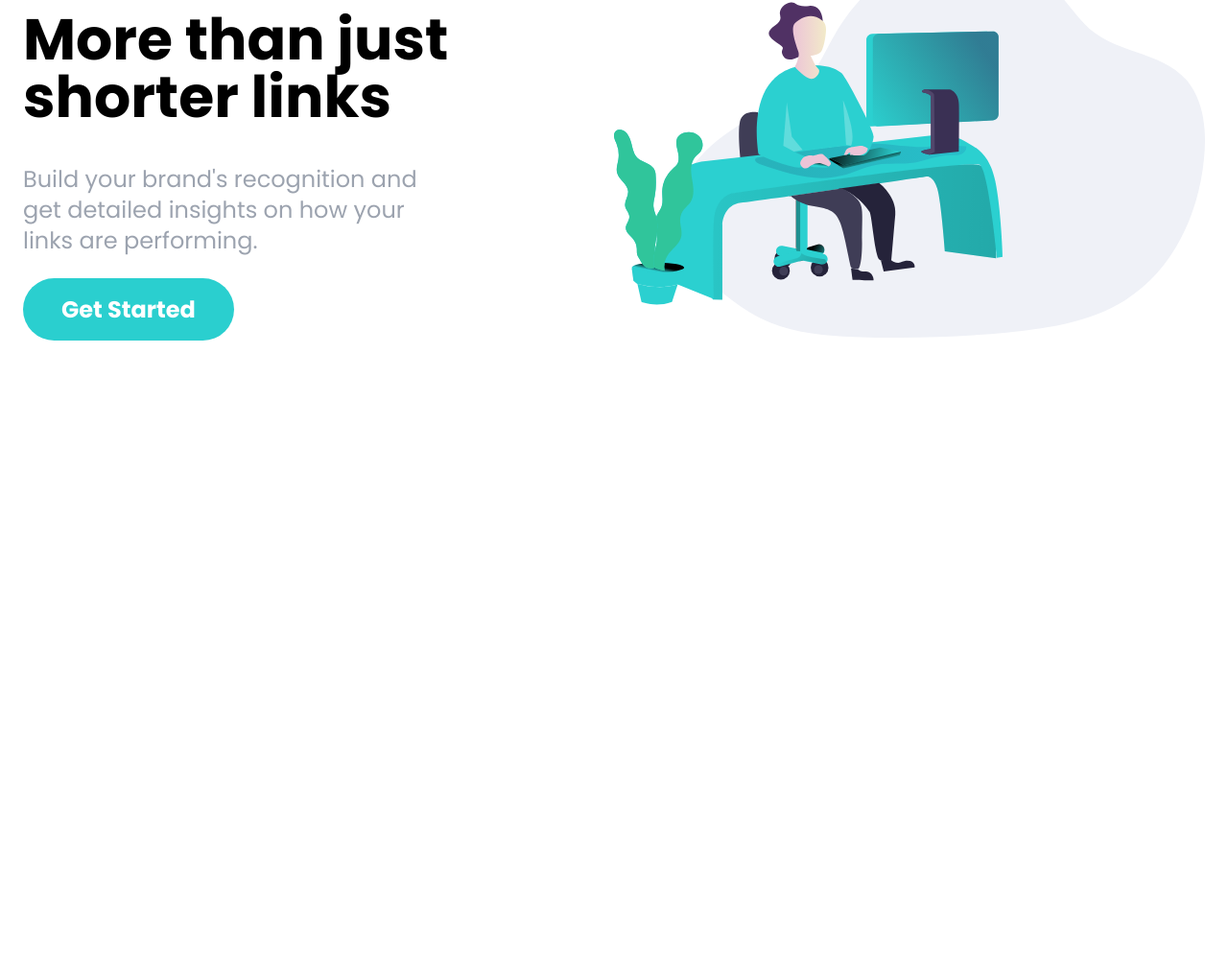
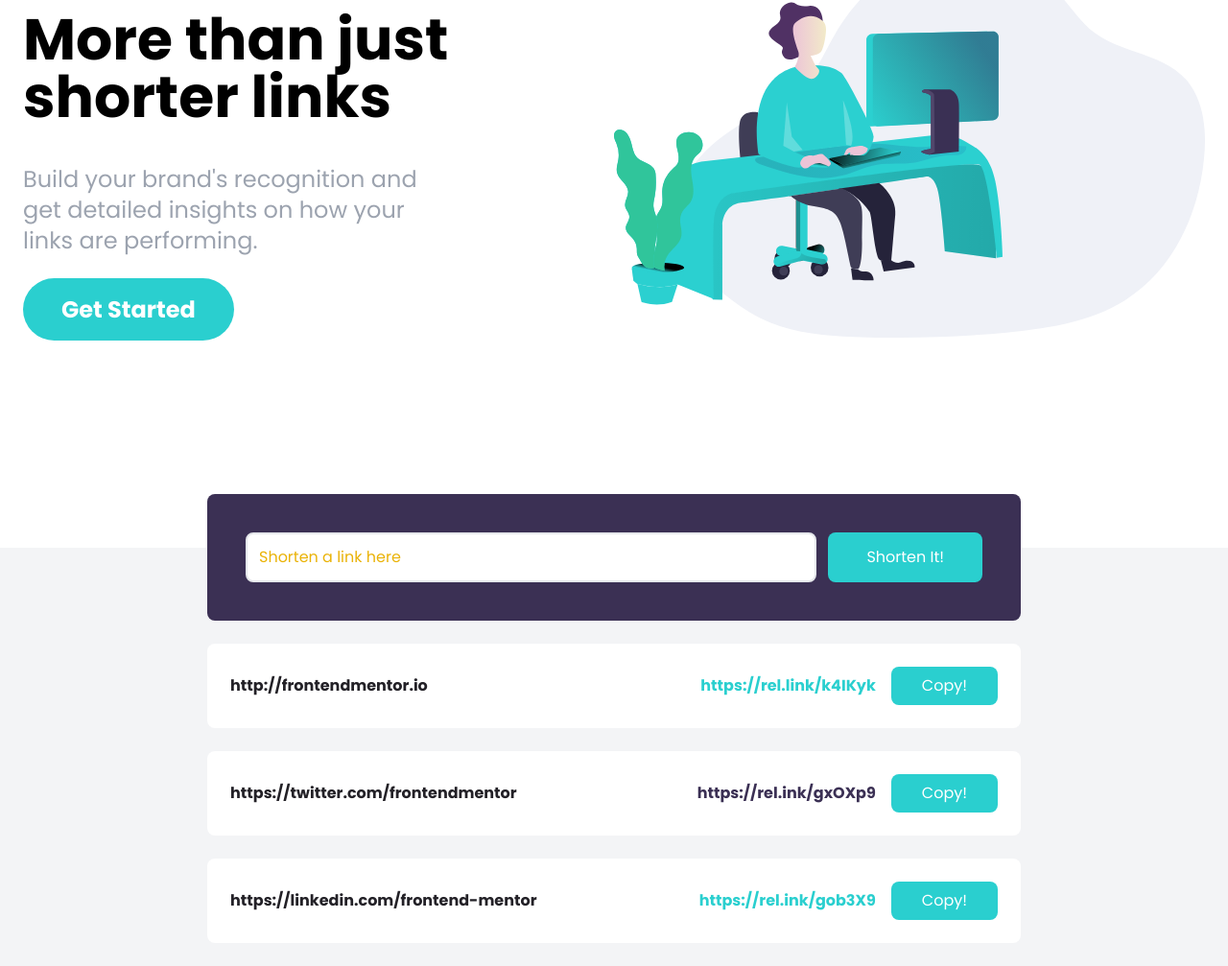
Before and after one commit to webdevotter/tailwind-shortly-website, a website: page index.html in a window 1280 px wide. Shown: the part 173-1180 px from the top of the page at 96% size. Before the commit the page ends 800 px from the top, so only its background shows below. Drawn offline with Linux system fonts and the light colour scheme.

Commit message:
Shorten Form & Links

```diff
--- a/index.html
+++ b/index.html
@@ -56,5 +56,41 @@
       </div>
     </div>
    </section>
+
+   <!-- Shorten Section -->
+   <section id="shorten" class="relative bg-gray-100">
+    <!-- Shorten Container -->
+    <div class="max-w-4xl mx-auto p-6 space-y-6">
+      <!-- Form -->
+      <form id="link-form" class="relative flex flex-col w-full p-10 -mt-20 space-y-4 bg-darkViolet rounded-lg md:flex-row md:space-y-0 md:space-x-3">
+        <input type="text" class="flex-1 p-3 border-2 rounded-lg placeholder-yellow-500 focus:outline-none" placeholder="Shorten a link here" id="link-input">
+        <button class="px-10 py-3 text-white bg-cyan rounded-lg hover:bg-cyanLight focus:outline-none md:py-2">
+          Shorten It!
+        </button>
+      </form>
+
+      <!-- Link 1 -->
+      <div class="flex flex-col items-center justify-between w-full p-6 bg-white rounded-lg md:flex-row">
+        <p class="font-bold text-center text-veryDarkViolet md:text-left">http://frontendmentor.io</p>
+        <div class="flex flex-col items-center justify-end flex-1 space-x-4 space-y-2 md:flex-row md:space-y-0"><div class="font-bold text-cyan">https://rel.link/k4IKyk</div>
+        <button class="p-2 px-8 text-white bg-cyan rounded-lg hover:opacity-70 focus:outline-none">Copy!</button>
+      </div>
+      </div>
+      <!-- Link 2 -->
+      <div class="flex flex-col items-center justify-between w-full p-6 bg-white rounded-lg md:flex-row">
+        <p class="font-bold text-center text-veryDarkViolet md:text-left">https://twitter.com/frontendmentor</p>
+        <div class="flex flex-col items-center justify-end flex-1 space-x-4 space-y-2 md:flex-row md:space-y-0"><div class="font-bold text-darkViolet">https://rel.ink/gxOXp9</div>
+        <button class="p-2 px-8 text-white bg-cyan rounded-lg hover:opacity-70 focus:outline-none">Copy!</button>
+      </div>
+      </div>
+      <!-- Link 3 -->
+      <div class="flex flex-col items-center justify-between w-full p-6 bg-white rounded-lg md:flex-row">
+        <p class="font-bold text-center text-veryDarkViolet md:text-left">https://linkedin.com/frontend-mentor</p>
+        <div class="flex flex-col items-center justify-end flex-1 space-x-4 space-y-2 md:flex-row md:space-y-0"><div class="font-bold text-cyan">https://rel.ink/gob3X9</div>
+        <button class="p-2 px-8 text-white bg-cyan rounded-lg hover:opacity-70 focus:outline-none">Copy!</button>
+      </div>
+      </div>
+    </div>
+   </section>
   </body>
 </html>
```
Also changed, not shown: css/style.css.
